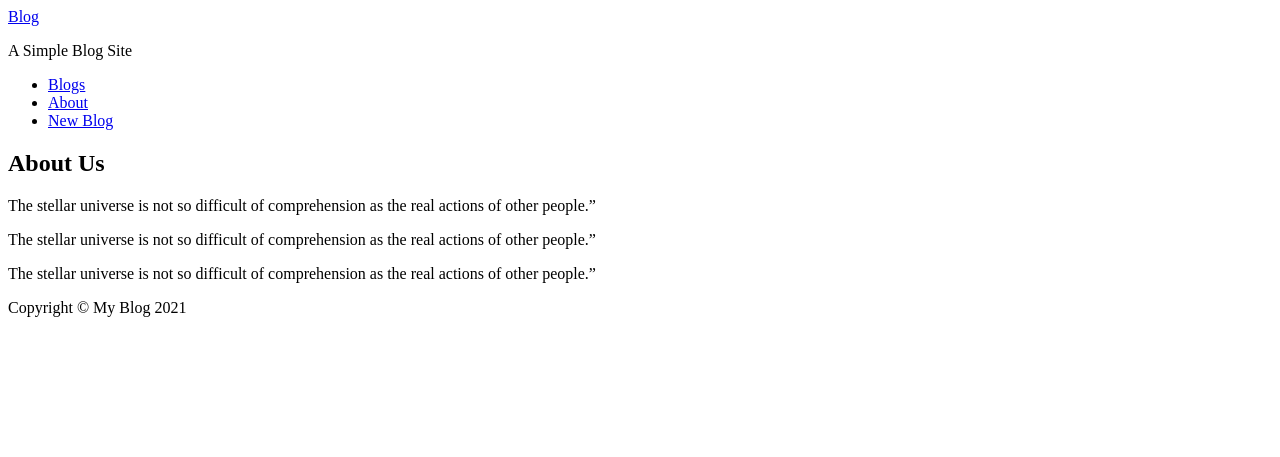
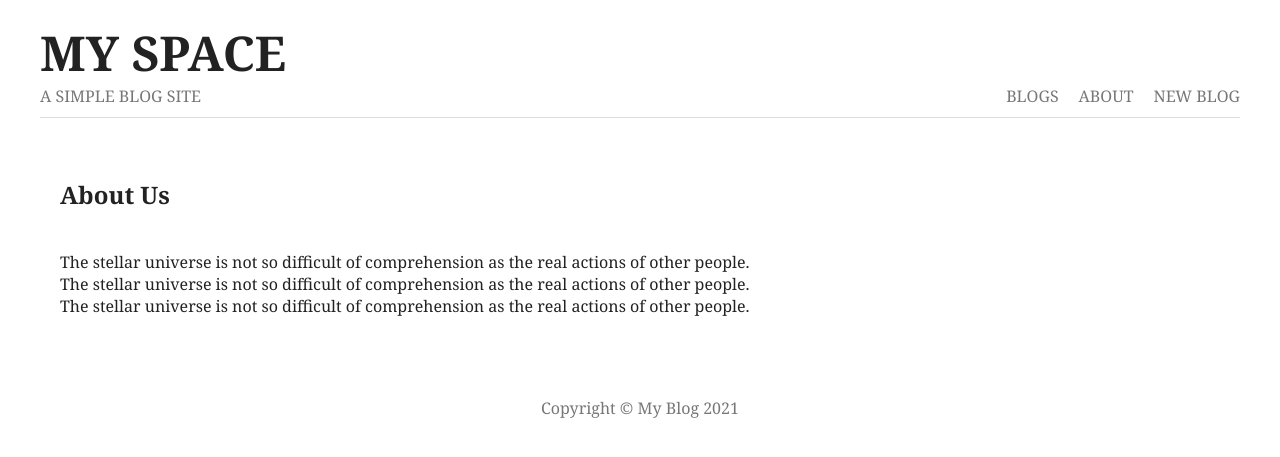
Before and after one commit to DizzyReading/blogPost2, a Node server app: page /about in a window 1280 px wide. Shown: the top 457 px of the page. Run offline with Node 20, Linux system fonts and the light colour scheme.

Commit message:
View Engines
adding css

```diff
--- a/views/about.ejs
+++ b/views/about.ejs
@@ -7,11 +7,11 @@
 
   <div class="about content">
     <h2>About Us</h2>
-    <p>The stellar universe is not so difficult of comprehension as the real actions of other people.”
+    <p>The stellar universe is not so difficult of comprehension as the real actions of other people.
     </p>
-    <p>The stellar universe is not so difficult of comprehension as the real actions of other people.”
+    <p>The stellar universe is not so difficult of comprehension as the real actions of other people.
     </p>
-    <p>The stellar universe is not so difficult of comprehension as the real actions of other people.”
+    <p>The stellar universe is not so difficult of comprehension as the real actions of other people.
     </p>
   </div>
 
--- a/views/index.ejs
+++ b/views/index.ejs
@@ -10,6 +10,7 @@
     <% blogs.forEach(blog => { %>
       <h3 class="title"><%= blog.title%></h3>
       <p class="snippet"><%= blog.snippet%></p>
+      <br>
     <% }) %>
 
    <% } else {%>
--- a/views/partials/head.ejs
+++ b/views/partials/head.ejs
@@ -4,3 +4,88 @@
   <meta name="viewport" content="width=device-width, initial-scale=1.0">
   <title>Blog | <%= title %></title>
 </head>
+<style>
+   @import url('https://fonts.googleapis.com/css2?family=Noto+Serif:wght@400;700&display=swap');
+    body{
+      max-width: 1200px;
+      margin: 20px auto;
+      padding: 0 20px;
+      font-family: 'Noto Serif', serif;
+    }
+    p, h1, h2, h3, a, ul{
+      margin: 0;
+      padding: 0;
+      text-decoration: none;
+      color: #222;
+    }
+    /* nav & footer styles */
+    nav{
+      display: flex;
+      justify-content: space-between;
+      margin-bottom: 60px;
+      padding-bottom: 10px;
+      border-bottom: 1px solid #ddd;
+      text-transform: uppercase;
+    }
+    nav ul{
+      display: flex;
+      justify-content: space-between;
+      align-items: flex-end;
+    }
+    nav li{
+      list-style-type: none;
+      margin-left: 20px;
+    }
+    nav h1{
+      font-size: 3em;
+    }
+    nav p, nav a{
+      color: #777;
+      font-weight: 300;
+    }
+    footer{
+      color: #777;
+      text-align: center;
+      margin: 80px auto 20px;
+    }
+    h2{
+      margin-bottom: 40px;
+    }
+    h3{
+      text-transform: capitalize;
+      margin-bottom: 8px;
+    }
+    .content{
+      margin-left: 20px;
+    }
+    /* index styles */
+    /* details styles */
+    /* create styles */
+    .create-blog form{
+      max-width: 400px;
+      margin: 0 auto;
+    }
+    .create-blog input,
+    .create-blog textarea{
+      display: block;
+      width: 100%;
+      margin: 10px 0;
+      padding: 8px;
+    }
+    .create-blog label{
+      display: block;
+      margin-top: 24px;
+    }
+    textarea{
+      height: 120px;
+    }
+    .create-blog button{
+      margin-top: 20px;
+      background: crimson;
+      color: white;
+      padding: 6px;
+      border: 0;
+      font-size: 1.2em;
+      cursor: pointer;
+    }
+</style>
--- a/views/partials/nav.ejs
+++ b/views/partials/nav.ejs
@@ -1,6 +1,6 @@
 <nav>
   <div class="site-title">
-    <a href="/">Blog</a>
+    <a href="/"><h1>My Space</h1></a>
     <p>A Simple Blog Site</p>
   </div>
   <ul>
```
